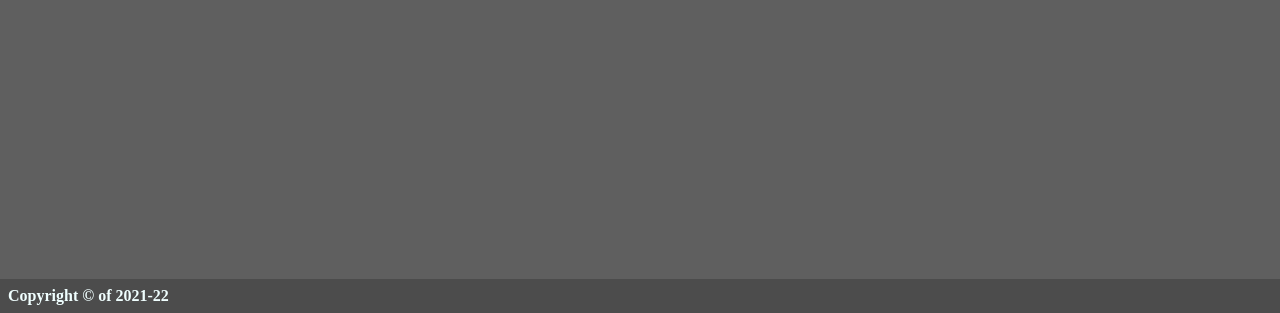
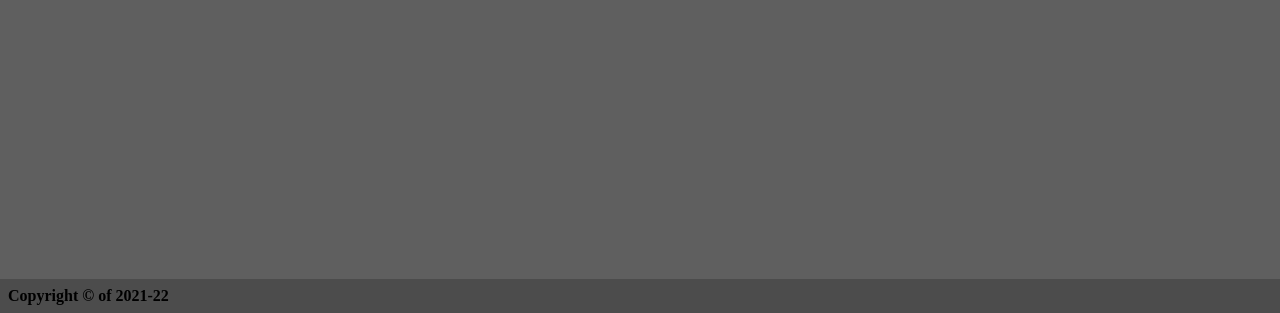
Before and after one commit to Shivam584/To-Do-List, a plain HTML site: page index.html in a window 1280 px wide. Shown: the part 487-800 px from the top of the page. Drawn offline with Linux system fonts and the light colour scheme.

Commit message:
Update index.html

```diff
--- a/index.html
+++ b/index.html
@@ -31,9 +31,8 @@
             Javascript.</p>
     </div>
     <div class="foot">
-        <p>
-            Copyright &copy; of 2021-22
-        </p>
+        <p><a href="https://github.com/Shivam584/To-Do-List/blob/main/LICENSE" style="text-decoration : none;color : black; "> Copyright &copy; of 2021-22</a></p>
+    </footer>
     </div>
 </body>
 </html>
```
